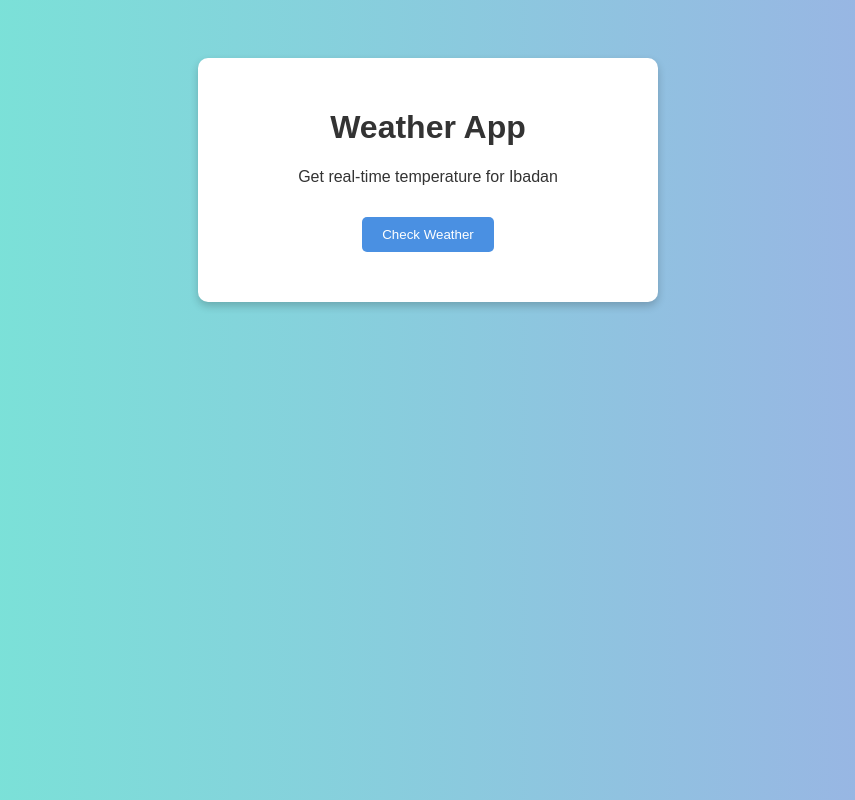
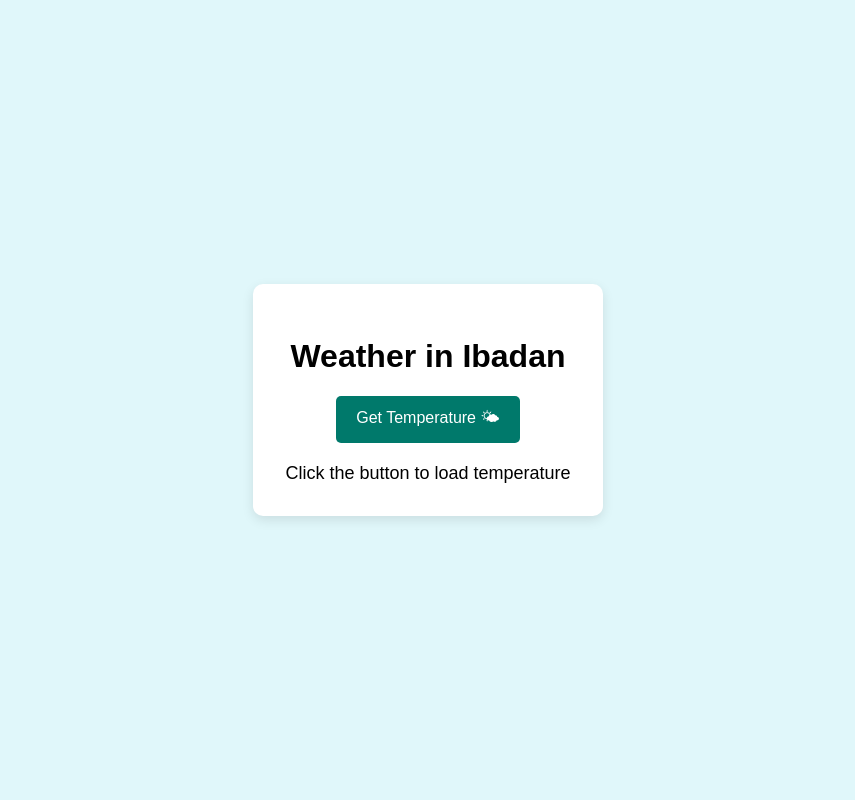
Before and after one commit to Imoleayo64/Weather-App, a plain HTML site: page index.html in a window 1280 px wide. Shown: the whole page, without its empty margins (212-1067 px from the left). Drawn offline with Linux system fonts and the light colour scheme.

Commit message:
Update index.html

```diff
--- a/index.html
+++ b/index.html
@@ -4,16 +4,62 @@
   <meta charset="UTF-8" />
   <meta name="viewport" content="width=device-width, initial-scale=1.0"/>
   <title>Weather App</title>
-  <link rel="stylesheet" href="style.css">
+  <style>
+    body {
+      background: #e0f7fa;
+      font-family: Arial, sans-serif;
+      display: flex;
+      justify-content: center;
+      align-items: center;
+      height: 100vh;
+      margin: 0;
+    }
+    .container {
+      text-align: center;
+      padding: 2rem;
+      background: white;
+      border-radius: 10px;
+      box-shadow: 0 4px 12px rgba(0,0,0,0.1);
+    }
+    .result {
+      margin-top: 20px;
+      font-size: 18px;
+    }
+    button {
+      background: #00796b;
+      color: white;
+      border: none;
+      padding: 10px 20px;
+      font-size: 16px;
+      border-radius: 5px;
+      cursor: pointer;
+    }
+    button:hover {
+      background: #004d40;
+    }
+  </style>
 </head>
 <body>
-  <div class="weather-container">
-    <h1>Weather App</h1>
-    <p>Get real-time temperature for Ibadan</p>
-    <button onclick="getWeather()">Check Weather</button>
-    <div class="weather-info" id="weatherResult"></div>
+  <div class="container">
+    <h1>Weather in Ibadan</h1>
+    <button onclick="getWeather()">Get Temperature 🌤</button>
+    <div class="result" id="weatherResult">Click the button to load temperature</div>
   </div>
 
-  <script src="script.js"></script>
+  <script>
+    async function getWeather() {
+      const url = 'https://api.open-meteo.com/v1/forecast?latitude=7.38&longitude=3.93&current=temperature_2m';
+      try {
+        const res = await fetch(url);
+        const data = await res.json();
+        const temp = data.current.temperature_2m;
+        document.getElementById('weatherResult').innerHTML =
+          `Current Temperature in Ibadan: <strong>${temp}°C</strong>`;
+      } catch (err) {
+        document.getElementById('weatherResult').innerText =
+          'Unable to fetch data. Try again.';
+      }
+    }
+  </script>
 </body>
 </html>
```
